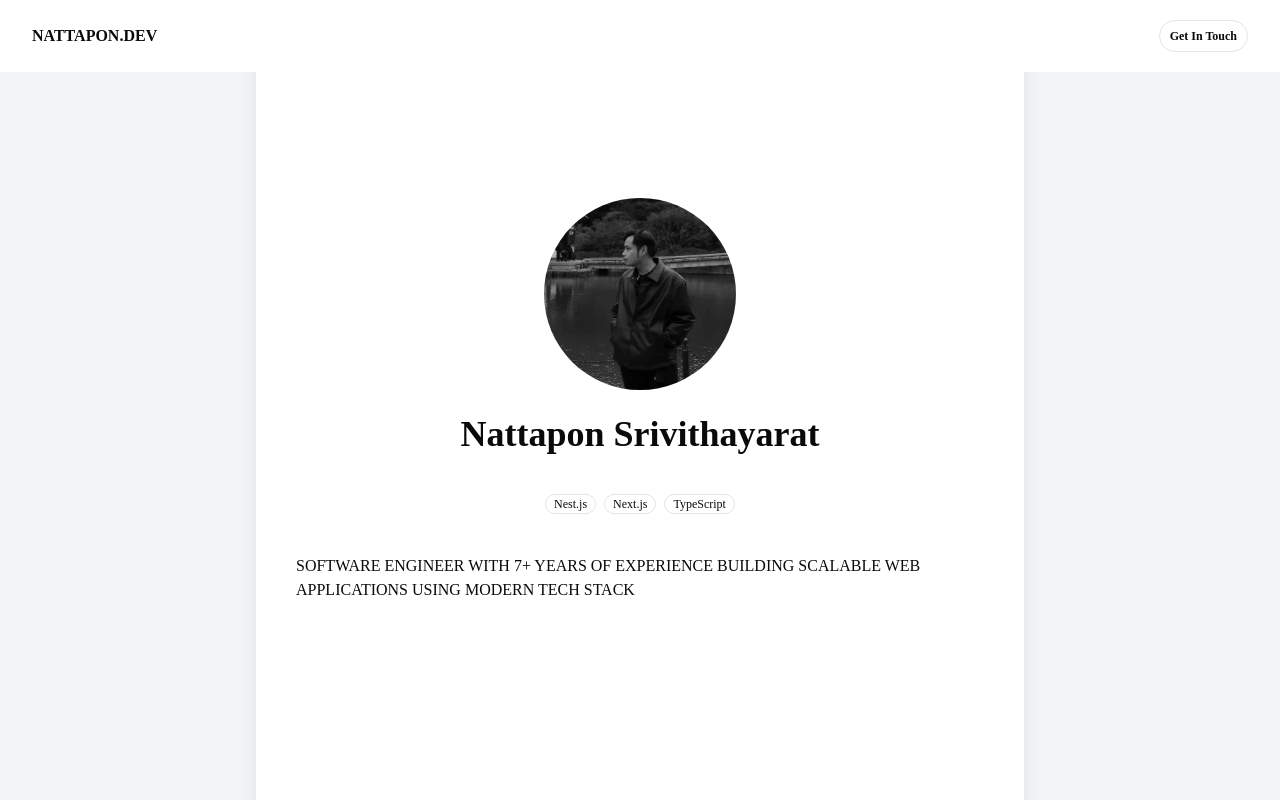
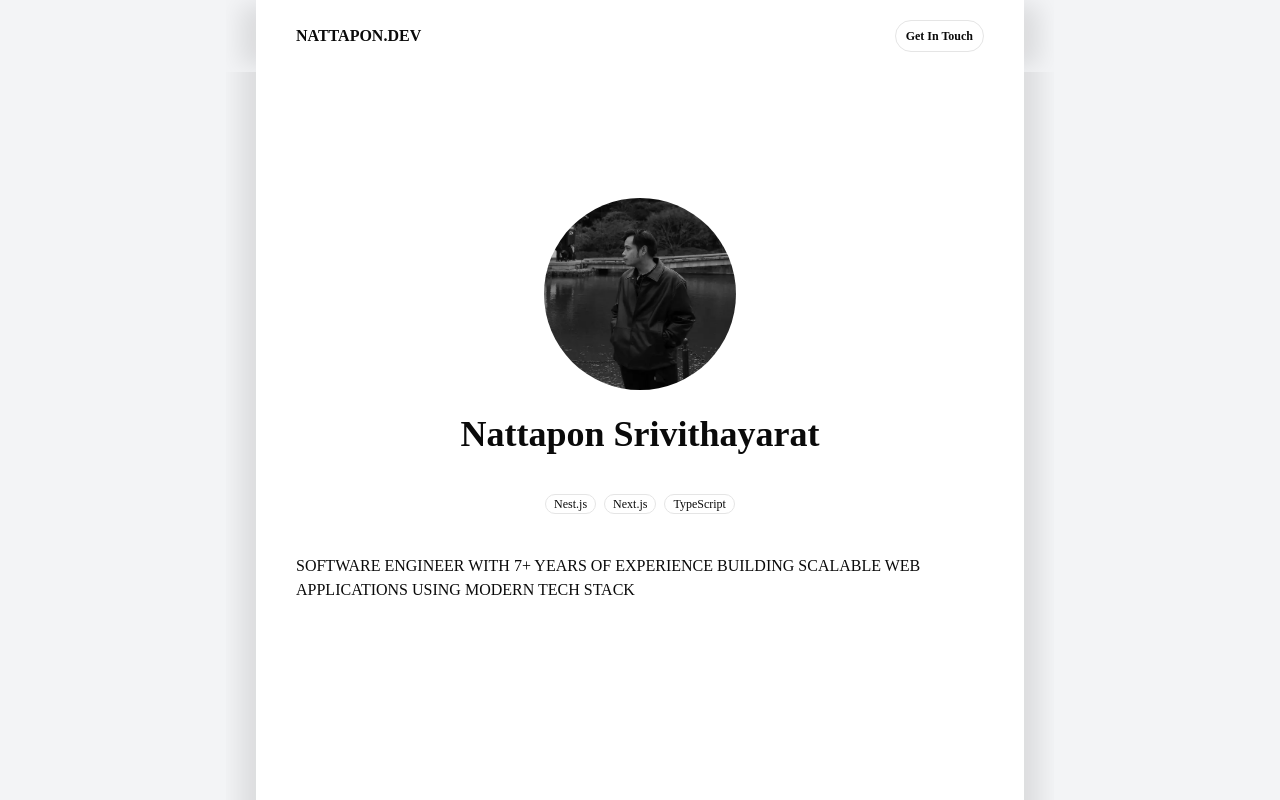
Before and after one commit to monoongs/portfoliov3, a Next.js app: page / in a window 1280 px wide. Shown: the top 800 px of the page. Built offline with nearby package versions, Linux system fonts and the light colour scheme.

Commit message:
feat: adjust new navbar

```diff
--- a/app/components/Navbar.tsx
+++ b/app/components/Navbar.tsx
@@ -3,7 +3,8 @@ import Link from 'next/link';
 
 function Navbar() {
   return (
-    <div className='flex justify-between items-center px-8 py-5 fixed top-0 left-0 right-0 z-50 bg-white'>
+    <div className='fixed top-0 left-0 right-0 z-50 bg-gray-100'>
+      <div className='max-w-3xl mx-auto px-10 flex justify-between items-center py-5 bg-white shadow-[20px_0_25px_-5px_rgb(0_0_0/0.1),-20px_0_25px_-5px_rgb(0_0_0/0.1)] [clip-path:inset(0_-30px)]'>
         <div>
           <Link href='/' className='hover:underline'>
             <h1 className='text-md font-bold'>NATTAPON.DEV</h1>
@@ -13,6 +14,7 @@ function Navbar() {
           <ProfileDialog />
         </div>
       </div>
+    </div>
   );
 }
 
--- a/app/layout.tsx
+++ b/app/layout.tsx
@@ -30,9 +30,9 @@ export default function RootLayout({
       lang='en'
       className={`${geistSans.variable} ${geistMono.variable} h-full antialiased`}
     >
-      <body className='min-h-full flex flex-col bg-gray-100'>
+      <body className='min-h-full flex flex-col bg-gray-100 overflow-x-hidden'>
         <div className='max-w-3xl mx-auto'>
-          <div className='bg-white shadow-xl'>
+          <div className='bg-white shadow-[20px_0_25px_-5px_rgb(0_0_0/0.1),-20px_0_25px_-5px_rgb(0_0_0/0.1)] [clip-path:inset(0_-30px)]'>
             <div className='px-10'>
               <Navbar />
               {children}
```
Lines whose indentation alone changed are shown as unchanged.
